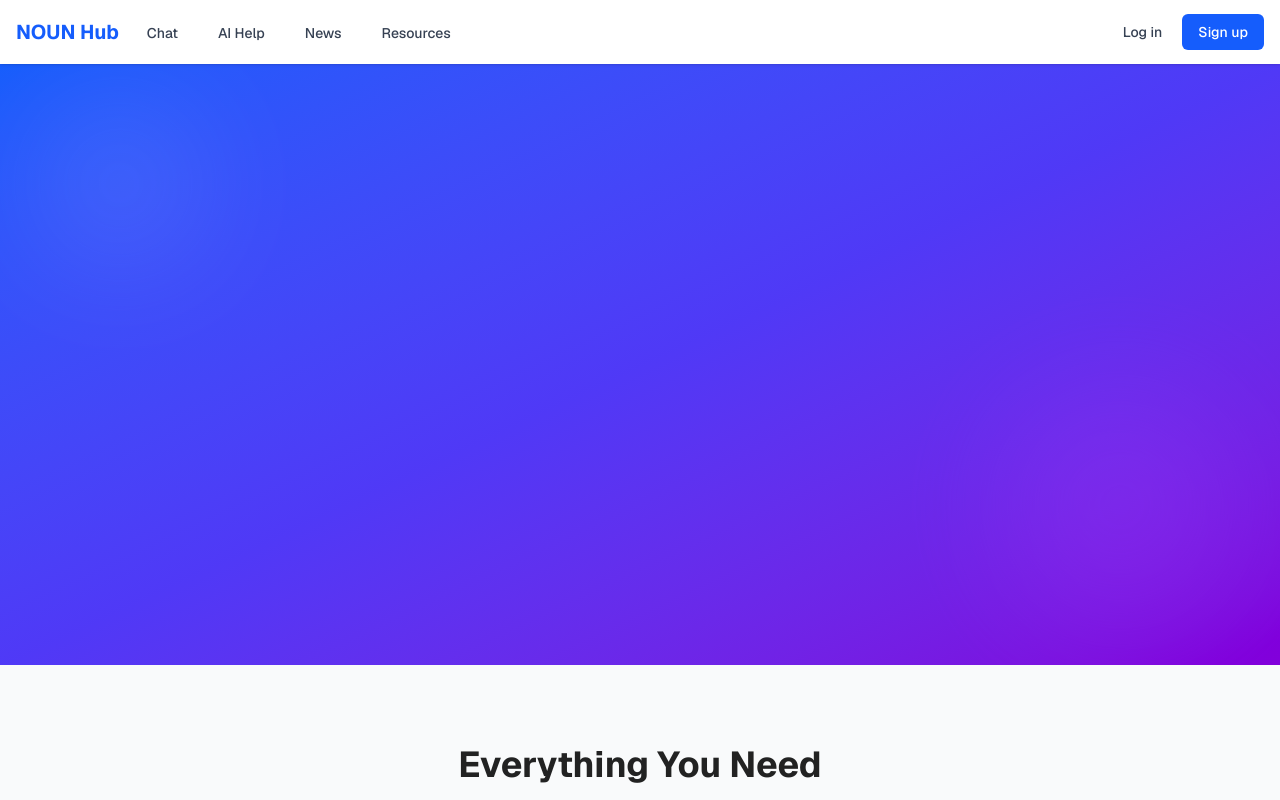
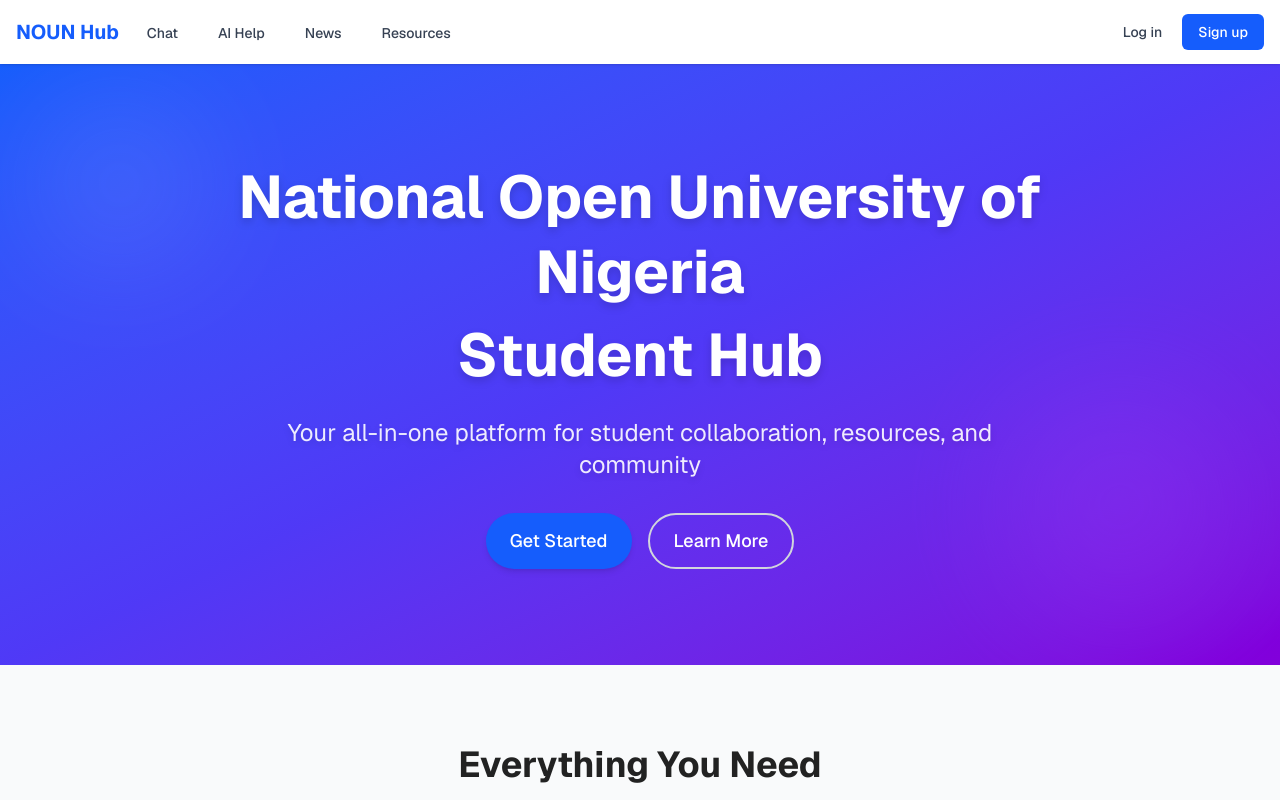
Before and after one commit to NOUNlogic/nounlogic.top, a Next.js app: page / in a window 1280 px wide. Shown: the top 800 px of the page. Built offline with nearby package versions, Linux system fonts and the light colour scheme.

Commit message:
🚸 Update global CSS to improve user experience.

```diff
--- a/src/app/globals.css
+++ b/src/app/globals.css
@@ -65,11 +65,16 @@
 
 /* Animation utilities */
 .fade-in {
-  animation: fadeIn 0.5s ease-in-out;
+  transition: opacity 0.5s ease-in-out;
 }
 
 .slide-up {
-  animation: slideUp 0.5s ease-in-out;
+  transform: translateY(20px);
+  transition: opacity 0.5s ease-in-out, transform 0.5s ease-in-out;
+}
+
+.slide-up.animate-active {
+  transform: translateY(0);
 }
 
 .slide-down {
@@ -82,6 +87,14 @@
 
 .bounce {
   animation: bounce 1s ease infinite;
+}
+
+.animate-initial {
+  opacity: 0;
+}
+
+.animate-active {
+  opacity: 1 !important;
 }
 
 /* Button hover effects */
--- a/src/components/ui/animated-element.tsx
+++ b/src/components/ui/animated-element.tsx
@@ -27,13 +27,11 @@
         entries.forEach((entry) => {
           if (entry.isIntersecting) {
             setTimeout(() => {
-              entry.target.classList.add(animation);
+              entry.target.classList.add('animate-active');
               if (once) {
                 observer.unobserve(entry.target);
               }
             }, delay);
-          } else if (!once) {
-            entry.target.classList.remove(animation);
           }
         });
       },
@@ -52,7 +50,7 @@
   }, [animation, delay, threshold, once]);
 
   return (
-    <div ref={ref} className={`opacity-0 ${className}`}>
+    <div ref={ref} className={`animate-initial ${animation} ${className}`}>
       {children}
     </div>
   );
```
